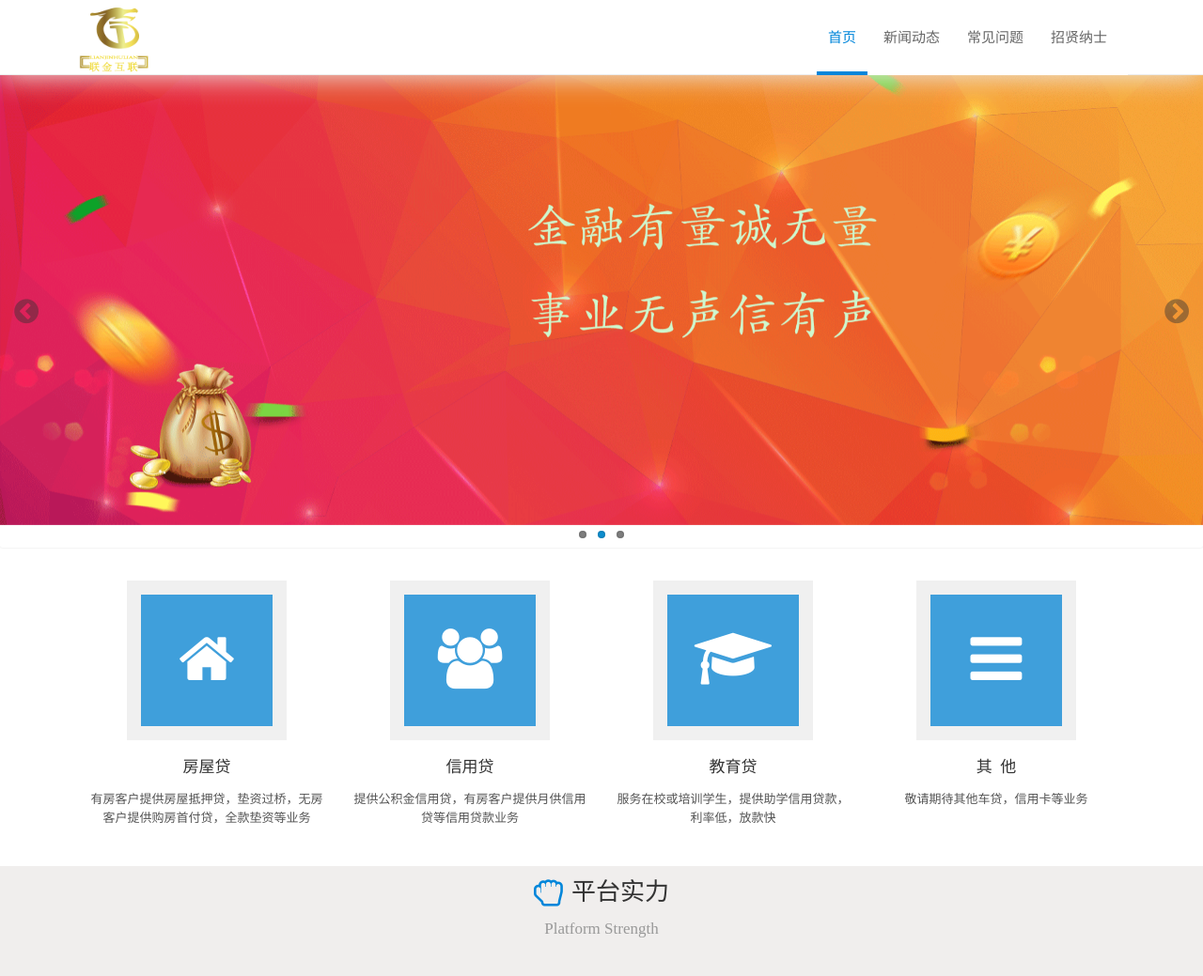
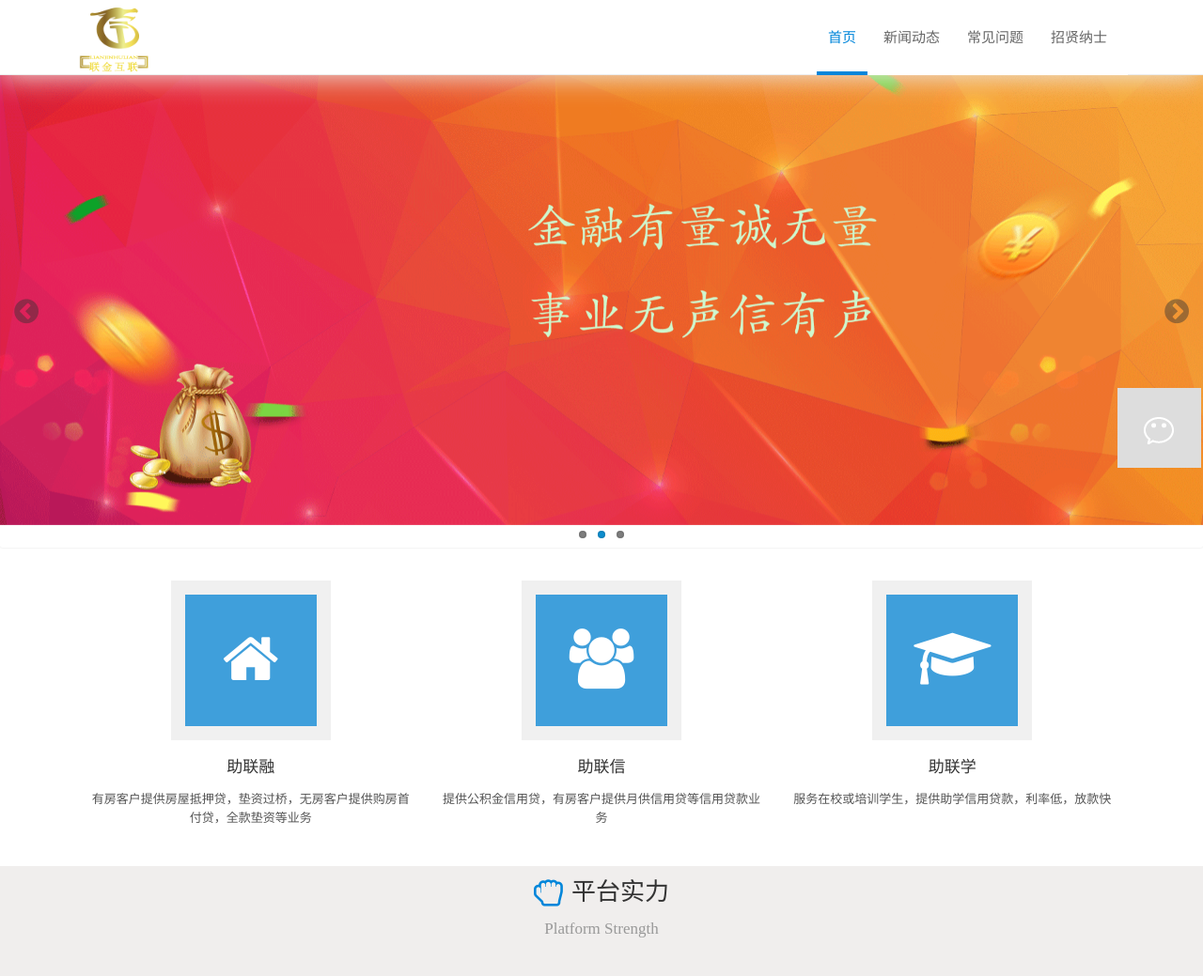
Before and after one commit to tansuomm/companysite, a plain HTML site: page index.html in a window 1280 px wide. Shown: the top 1039 px of the page at 94% size. Drawn offline with Linux system fonts and the light colour scheme.

Commit message:
add content

```diff
--- /dev/null
+++ b/css/gdt-style.css
@@ -0,0 +1,59 @@
+/* Elements----------------------------------------*/
+* {
+	margin: 0;
+	padding: 0;
+	outline: 0;
+}
+.side-bar a,.chat-tips i {
+	background-image: url(../img/gdt-img.png);
+	background-repeat: no-repeat;
+}
+/*右侧悬浮icon*/
+.side-bar {
+	width: 66px;
+	position: fixed;
+	bottom: 300px;
+	right: 25px;
+	font-size: 0;
+	line-height: 0;
+	z-index: 100;
+}
+.side-bar a {
+	width: 89px;
+	height: 85px;
+	display: inline-block;
+	background-color: #dddddd;
+	margin-bottom: 2px;
+}
+.side-bar a:hover {
+	background-color: #669fdd;
+}
+.side-bar .icon-chat {
+	background-position: 0 0px;
+	position: relative;
+}
+.side-bar .icon-chat:hover .chat-tips {
+	display: block;
+}
+.chat-tips {
+	padding: 20px;
+	border: 1px solid #d1d2d6;
+	position: absolute;
+	right: 78px;
+	top: -55px;
+	background-color: #ffffff;
+	display: none;
+}
+.chat-tips i {
+	width: 9px;
+	height: 16px;
+	display: inline-block;
+	position: absolute;
+	right: -9px;
+	top: 80px;
+	background-position:-88px -350px;
+}
+.chat-tips img {
+	width: 138px;
+	height: 138px;
+}
--- a/css/style.css
+++ b/css/style.css
@@ -778,7 +778,6 @@ a {
 	margin-top: 80px;
 	width: 100%;
 	height: 130px;
-	background: url(../img/bg-pic3.png) no-repeat;
 	background-size: 100% 100%;
 }
 
--- a/index.html
+++ b/index.html
@@ -15,8 +15,13 @@
   <link rel="shortcut icon" href="img/lian.ico">
   <link rel="stylesheet" href="css/amazeui.css"/>
   <link rel="stylesheet" href="css/style.css"/>
+  <link rel="stylesheet" href="css/gdt-style.css"/>
+
 </head>
 <body>
+<div class="side-bar">
+  <a href="#" class="icon-chat">微信<div class="chat-tips"><i></i><img style="width:138px;height:138px;" src="img/0.jpg" alt="微信订阅号"></div></a>
+</div>
 <header class="am-topbar header">
 	<div class="am-container-1">
 		<div class="left hw-logo">
@@ -42,6 +47,7 @@
   </div>
   </div>
 </header>
+
 <div class="rollpic">
 	 <div data-am-widget="slider" class="am-slider am-slider-default" data-am-slider='{}' >
 	  <ul class="am-slides">
@@ -53,33 +59,21 @@
 </div>
 <div class="am-container-1">
 	<div class="solutions part-all">
-	<!--   <div class="part-title">
-    <a href="solutions.html">
-    <i class="am-icon-lightbulb-o part-title-i"></i>
-    <span class="part-title-span">解决方案</span>
-    <p>Solutions</p>
-    </a>
-  </div> -->
 		<ul class="am-g part-content solutions-content">
-		  <li class="am-u-sm-6 am-u-md-3 am-u-lg-3">
+		  <li class="am-u-sm-12 am-u-md-4 am-u-lg-4">
 		  	<i class="am-icon-home solution-circle"></i>
-		  	<span class="solutions-title">房屋贷</span>
+		  	<span class="solutions-title">助联融</span>
 		  	<p class="solutions-way">有房客户提供房屋抵押贷，垫资过桥，无房客户提供购房首付贷，全款垫资等业务</p>
 		  </li>
-		  <li class="am-u-sm-6 am-u-md-3 am-u-lg-3">
+		  <li class="am-u-sm-12 am-u-md-4 am-u-lg-4">
 		  	<i class="am-icon-users solution-circle"></i>
-		  	<span class="solutions-title">信用贷</span>
+		  	<span class="solutions-title">助联信</span>
 		  	<p class="solutions-way">提供公积金信用贷，有房客户提供月供信用贷等信用贷款业务</p>
 		  </li>
-		  <li class="am-u-sm-6 am-u-md-3 am-u-lg-3">
+		  <li class="am-u-sm-12 am-u-md-4 am-u-lg-4">
 		  	<i class="am-icon-graduation-cap solution-circle"></i>
-		  	<span class="solutions-title">教育贷</span>
+		  	<span class="solutions-title">助联学</span>
 		  	<p class="solutions-way">服务在校或培训学生，提供助学信用贷款，利率低，放款快</p>
-		  </li>
-		  <li class="am-u-sm-6 am-u-md-3 am-u-lg-3">
-		  	<i class="am-icon-reorder solution-circle"></i>
-		  	<span class="solutions-title">其&nbsp;&nbsp;他</span>
-		  	<p class="solutions-way">敬请期待其他车贷，信用卡等业务</p>
 		  </li>
 
 		</ul>
@@ -205,6 +199,9 @@
 </div>
 </div>
 </div>
+
+
+
 <footer class="footer concat">
 
 <ul>
```
Also changed, not shown: news-inform1.html (+4 -0 lines), news-inform2.html (+4 -0 lines), news-inform3.html (+4 -0 lines), news-inform4.html (+4 -0 lines), news-inform5.html (+4 -0 lines), news-inform6.html (+4 -0 lines), news.html (+4 -0 lines), question.html (+4 -0 lines), recruit.html (+4 -0 lines), img/0.jpg (added), img/gdt-img.png (added).
